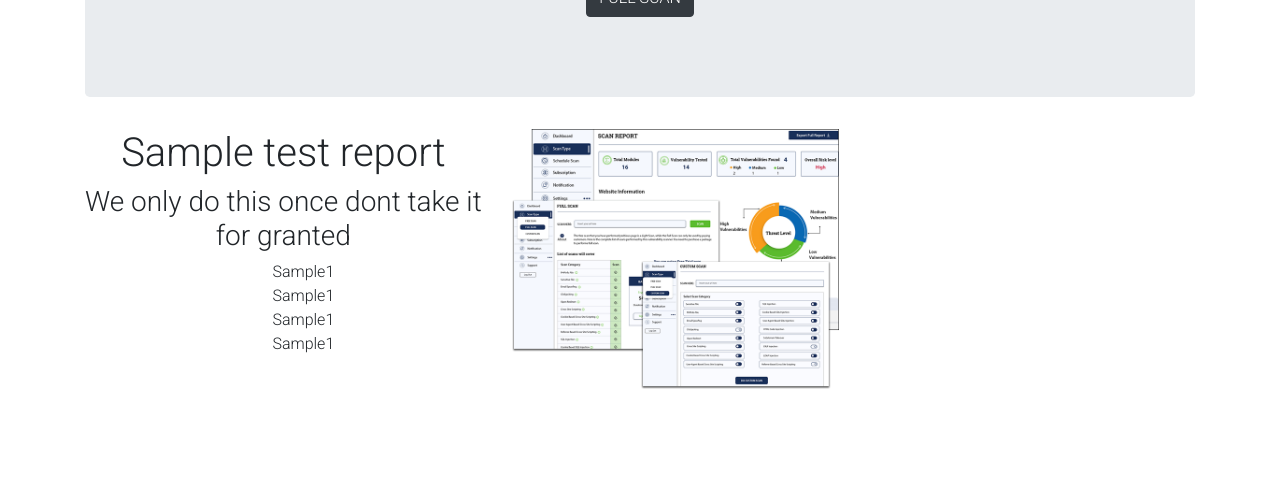
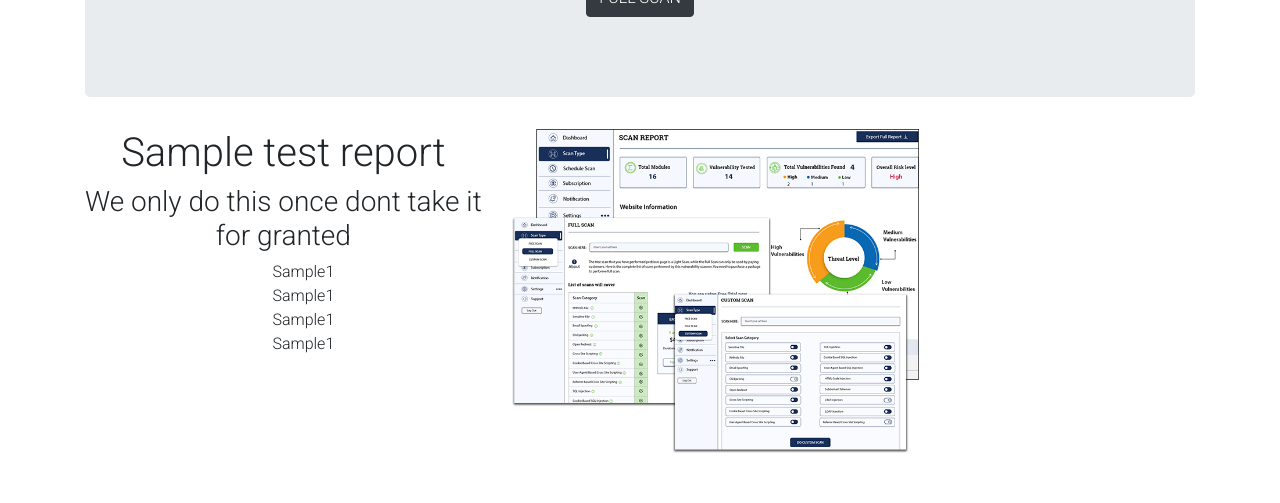
Before and after one commit to Samiur-UTI/TechForing-UI, a React (Create React App) app: page / in a window 1280 px wide. Shown: the part 1300-1803 px from the top of the page. Built offline with nearby package versions, Linux system fonts and the light colour scheme.

Commit message:
last touch done,more if they hire

```diff
--- a/src/components/sample-report/sample-report.styles.css
+++ b/src/components/sample-report/sample-report.styles.css
@@ -18,6 +18,6 @@
 }
 @media (min-width:992px){
     .report-image{
-        padding-right:15rem
+        padding-right:10rem
     }
 }
```
